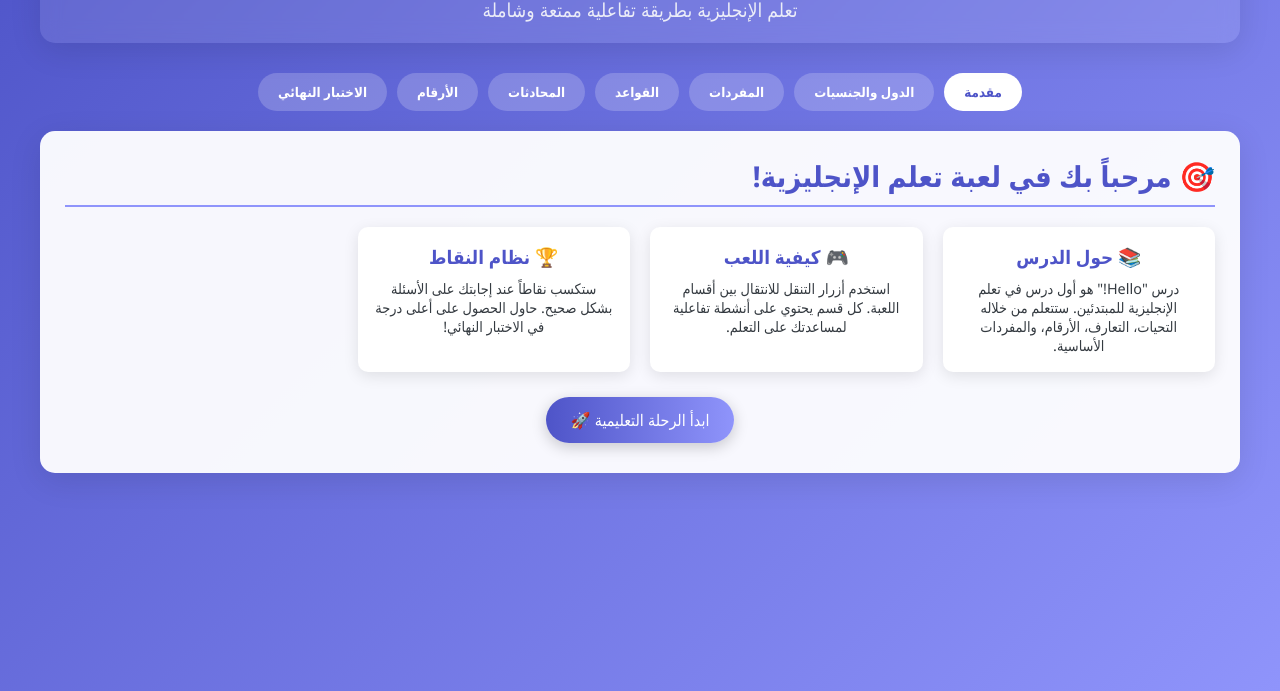
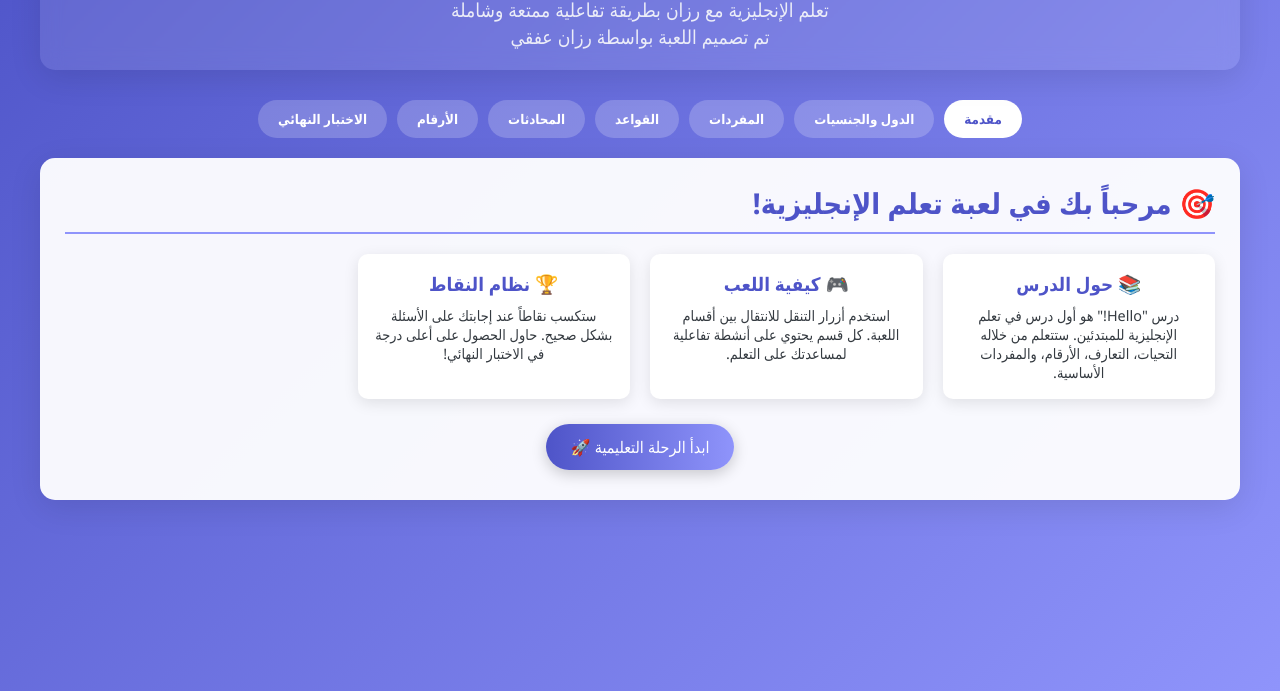
Before and after one commit to Razan3fgi/The-game, a plain HTML site: page index.html in a window 1280 px wide. Shown: the part 109-800 px from the top of the page. Drawn offline with Linux system fonts and the light colour scheme.

Commit message:
Update index.html

```diff
--- a/index.html
+++ b/index.html
@@ -294,7 +294,8 @@
     <div class="container">
         <header>
             <h1>🎮 لعبة تعلم الإنجليزية - Hello! 🎮</h1>
-            <p class="subtitle">تعلم الإنجليزية بطريقة تفاعلية ممتعة وشاملة</p>
+            <p class="subtitle">تعلم الإنجليزية مع رزان بطريقة تفاعلية ممتعة وشاملة</p>
+            <p class="subtitle">تم تصميم اللعبة بواسطة رزان عفقي </p>
         </header>
 
         <div class="navigation">
```
